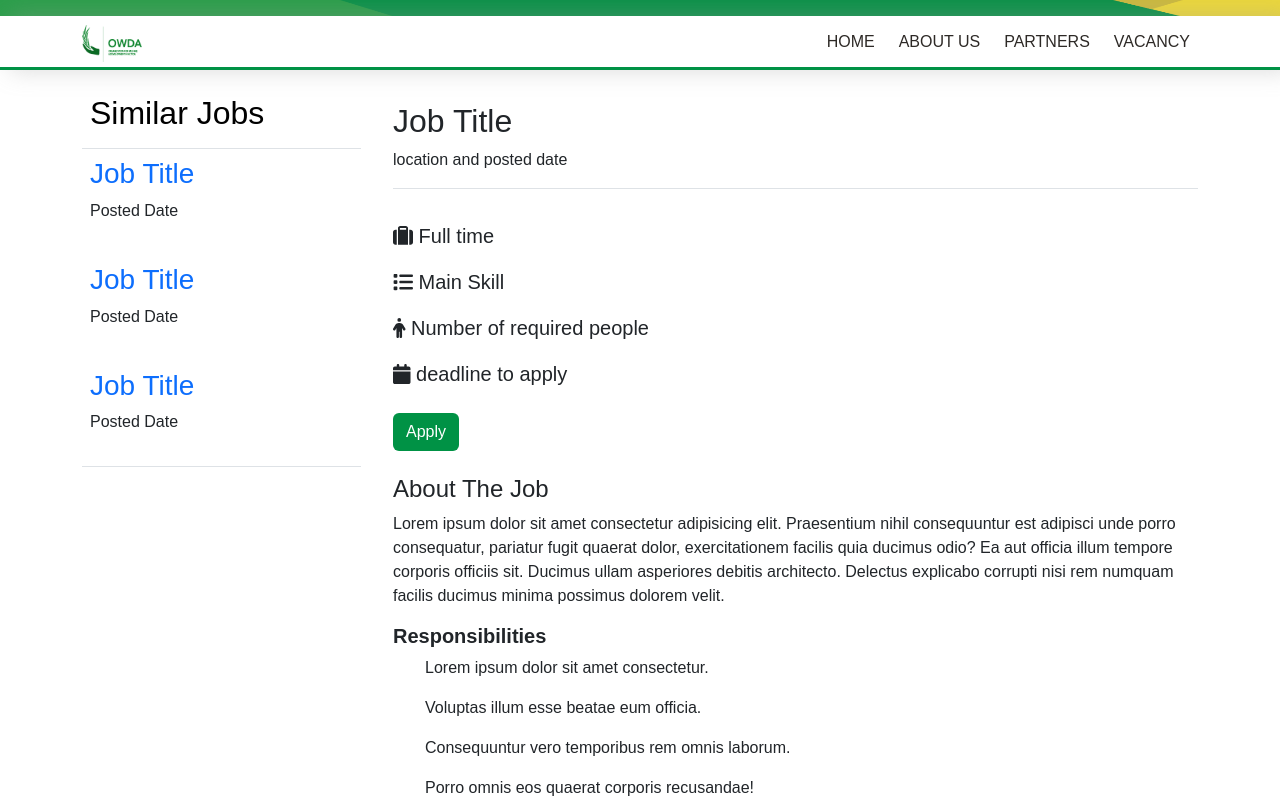
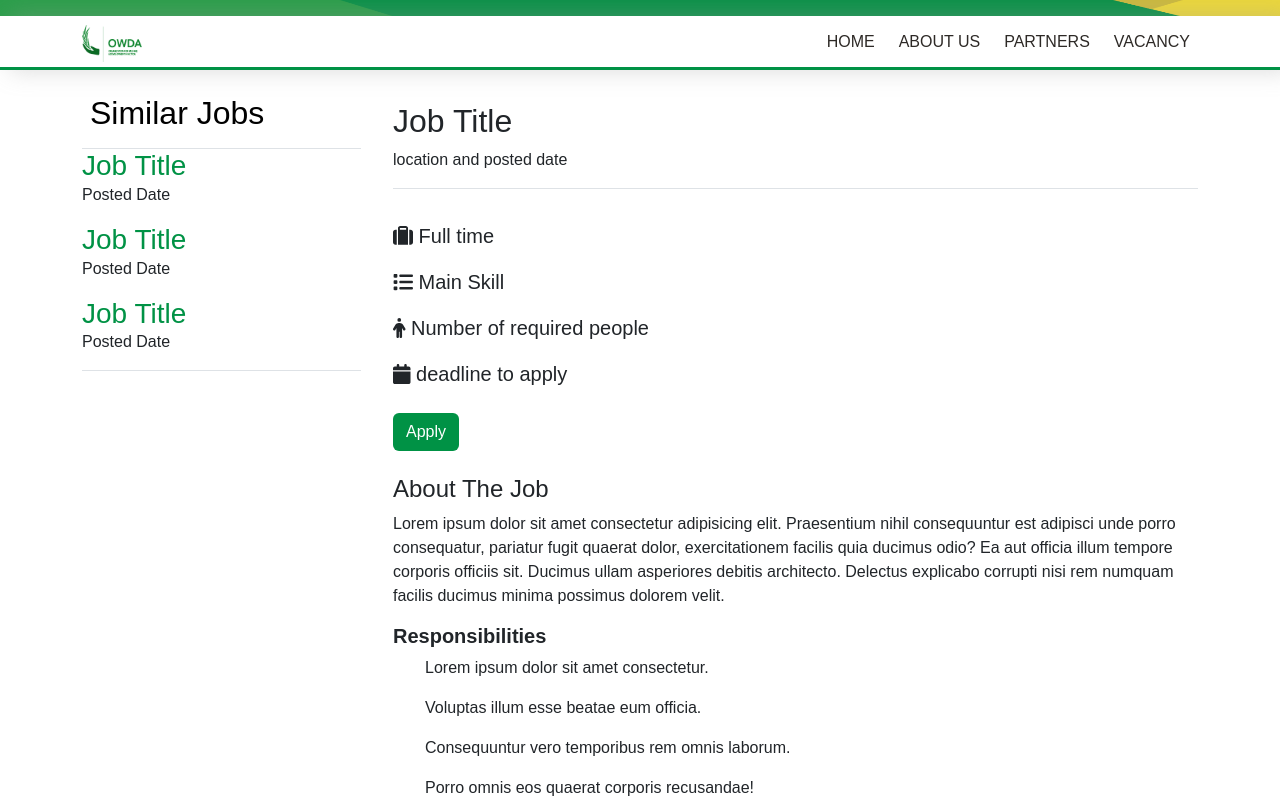
Before and after one commit to kalebmelaku/SRSRTB, a React (Vite) app: page /jobs in a window 1280 px wide. Shown: the top 800 px of the page. Built offline with nearby package versions, Linux system fonts and the light colour scheme.

Commit message:
OWDA-PMS

```diff
--- a/src/components/navbar.jsx
+++ b/src/components/navbar.jsx
@@ -1,5 +1,7 @@
+
 import logo from '../assets/main_logo.png';
 export default function NavBar(){
+
     return (
         <>
              <nav className="navbar py-0 navbar-expand-lg sticky-top bg-body-tertiary" id="navbar">
--- a/src/style/main.css
+++ b/src/style/main.css
@@ -161,6 +161,16 @@ nav ul .nav-link:hover::before {
   font-weight: bold;
 }
 
+#menu li {
+  padding: 0 !important;
+}
+#menu a {
+  color: #009245;
+}
+#menu a h3 {
+  margin: 0;
+}
+
 #about p {
   font-size: clamp(1rem, 1.5vw, 1.1rem) !important;
 }
--- a/src/style/main.scss
+++ b/src/style/main.scss
@@ -119,6 +119,17 @@ nav {
 .about h5{
     font-weight: bold;
 }
+#menu{
+    li{
+        padding: 0 !important;
+    }
+    a{
+        color: $green;
+        h3{
+            margin: 0;
+        }
+    }
+}
 #about p{
     font-size: clamp(1rem, 1.5vw, 1.1rem) !important;
 }
```
Also changed, not shown: 1 other file (tests, documents, lock files or other folders).
